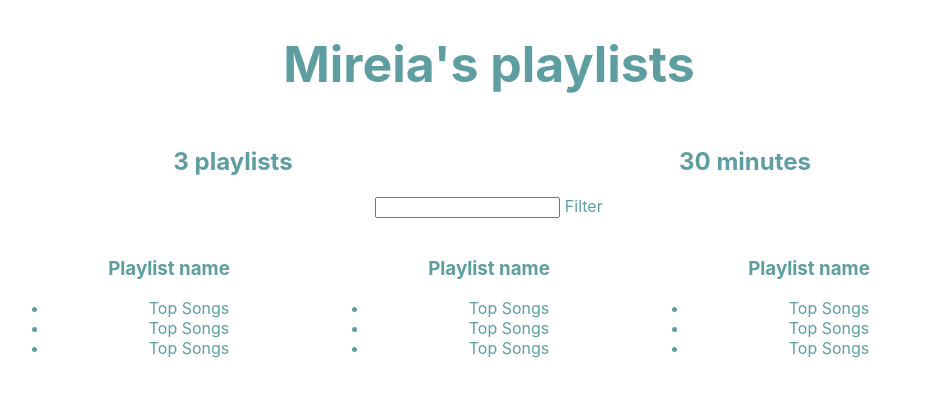
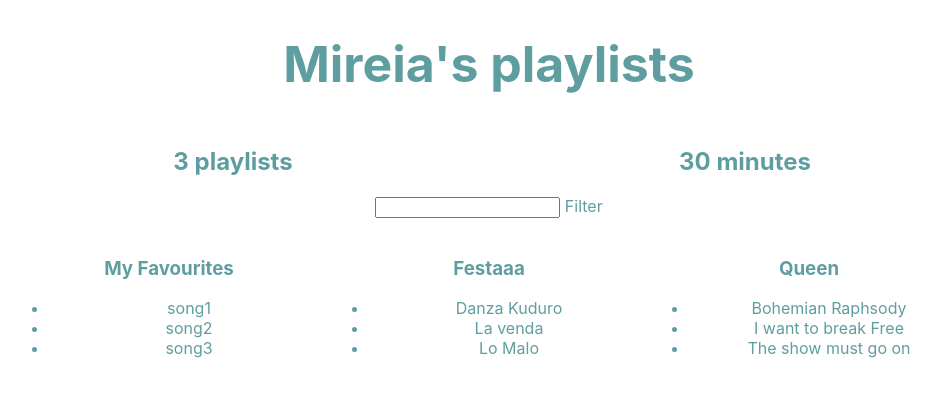
Before and after one commit to mangles/spotify-playlists, a React (Create React App) app: page / in a window 1280 px wide. Shown: the top 396 px of the page, without its empty margins (151-1092 px from the left). Built offline with nearby package versions, Linux system fonts and the light colour scheme.

Commit message:
Populate playlist components with fakeData

```diff
--- a/src/App.js
+++ b/src/App.js
@@ -44,9 +44,9 @@ class App extends Component {
             <PlaylistCounter playlists ={this.state.serverData.user.playlists}/>
             <HoursCounter playlists ={this.state.serverData.user.playlists} />
             <Filter/>
-            <Playlist/>
-            <Playlist/>
-            <Playlist/>
+              {this.state.serverData.user.playlists.map(playlist =>
+                  <Playlist playlist = {playlist}/>
+              )}
         </div> : <img src={loading} alt="Loading" style={{width: '150px'}}/>
           }
       </div>
@@ -92,13 +92,15 @@ class Filter extends Component{
 
 class Playlist extends Component {
   render() {
+      let playlist = this.props.playlist;
     return(
         <div style={{...defaultStyle, width: '25%', display: 'inline-block'}}>
           <img/>
-          <h3>Playlist name</h3>
-          <ul><li>Top Songs</li>
-              <li>Top Songs</li>
-              <li>Top Songs</li>
+          <h3>{playlist.name}</h3>
+          <ul>
+              {playlist.songs.map(song =>
+                  <li>{song.name}</li>
+              )}
           </ul>
         </div>
     );
```
